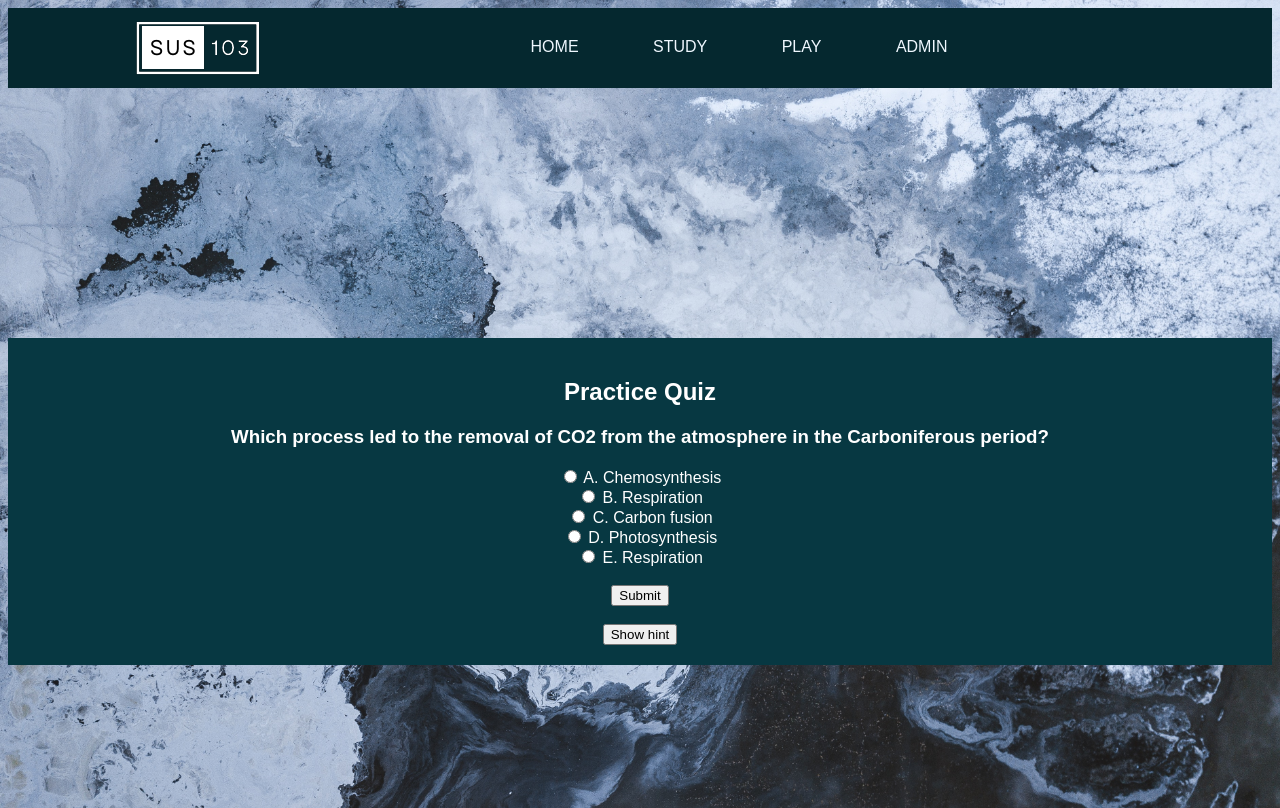
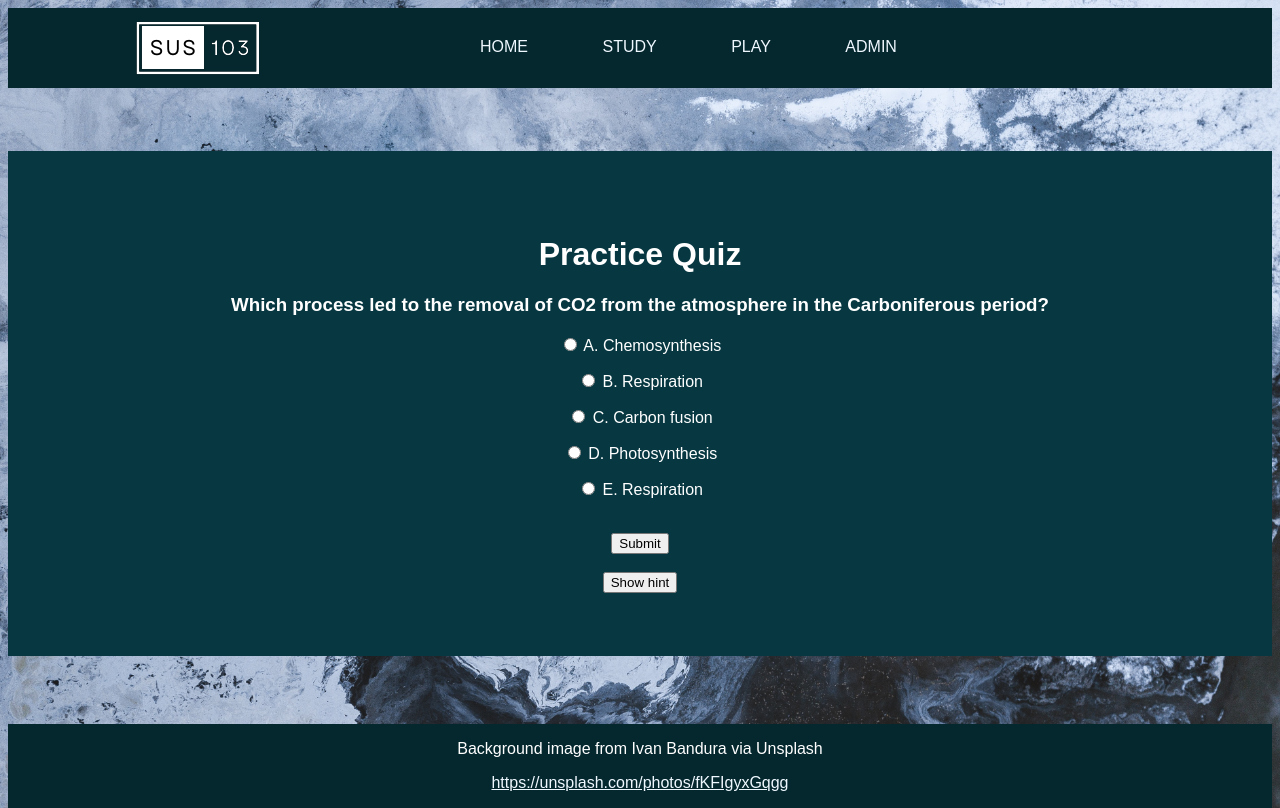
Before and after one commit to Asa-Is-My-Name/Capstone, a Flask app: page /quiz in a window 1280 px wide. Run offline with Flask 2, Linux system fonts and the light colour scheme.

Commit message:
formatted text and added footers to all pages

```diff
--- a/static/style/style.css
+++ b/static/style/style.css
@@ -9,6 +9,33 @@
   min-height: 100%;
   display: flex;
   flex-direction: column;
+}
+
+h1 {
+  text-align: center;
+}
+
+h3 {
+  text-align: center;
+}
+
+.intro {
+  text-align: left;
+  padding-left: 20%;
+  padding-right: 15%;
+}
+
+.questions {
+  text-align: left;
+  line-height: 1.4;
+  padding-left: 20%;
+  padding-right: 20%;
+  list-style-position:inside;
+
+}
+
+.cbtn {
+  display: inline-block;
 }
 
 .container {
@@ -30,7 +57,7 @@
   background: #073842;
   width: auto;
   padding: 20px;
-  margin-top: 250px;
+  margin-top: 5%;
 }
 
 .study-body {
@@ -41,8 +68,8 @@
 .study-box {
   background: #073842;
   width: auto;
-  padding: 20px;
-  margin-top: 250px;
+  padding: 5%;
+  margin-top: 5%;
 }
 
 .admin-body {
@@ -53,8 +80,8 @@
 .admin-box {
   background: #073842;
   width: auto;
-  padding: 20px;
-  margin-top: 250px;
+  padding: 5%;
+  margin-top: 5%;
 }
 
 .game-body {
@@ -65,12 +92,8 @@
 .game-box {
   background: #073842;
   width: auto;
-  padding: 20px;
-  margin-top: 250px;
-}
-
-p {
-  line-height: 1.4;
+  padding: 5%;
+  margin-top: 5%;
 }
 
 header {
@@ -84,7 +107,8 @@ header::after {
 }
 
 nav {
-  float: center;
+  padding-left: 10%;
+  padding-right: 10%;
 }
 
 nav ul {
@@ -152,11 +176,13 @@ nav a:hover::before {
 }
 
 footer {
+  padding-left: 0%;
   text-align: center;
-  padding: 3px;
+
   background-color: #05282f;
   color: white;
   margin-top: auto;
+  float: center;
 }
 
 footer > p > a {
--- a/templates/addq.html
+++ b/templates/addq.html
@@ -31,5 +31,9 @@
 
       </form>
     </div>
+    <footer>
+      <p>Background image from Ivan Bandura via Unsplash</p>
+      <p><a href="https://unsplash.com/photos/PV8D2xTjdVo">https://unsplash.com/photos/PV8D2xTjdVo</a></p>
+    </footer>
   </body>
 </html>
--- a/templates/admin.html
+++ b/templates/admin.html
@@ -21,9 +21,10 @@
         <form action ="deleteq">
           <input type="submit" value="Delete Question"/>
         </form>
+      <br>
       <h3>Question List</h3>
         {% for question in q_list%}
-              <p>{{question}}</p>
+              <li class="questions">{{question}}</li>
           {% endfor %}
     </div>
     <footer>
--- a/templates/deleteq.html
+++ b/templates/deleteq.html
@@ -19,5 +19,9 @@
         <input type="submit" value="Submit">
       </form>
     </div>
+    <footer>
+      <p>Background image from Ivan Bandura via Unsplash</p>
+      <p><a href="https://unsplash.com/photos/PV8D2xTjdVo">https://unsplash.com/photos/PV8D2xTjdVo</a></p>
+    </footer>
   </body>
 </html>
--- a/templates/editq.html
+++ b/templates/editq.html
@@ -34,5 +34,9 @@
 
       </form>
     </div>
+    <footer>
+      <p>Background image from Ivan Bandura via Unsplash</p>
+      <p><a href="https://unsplash.com/photos/PV8D2xTjdVo">https://unsplash.com/photos/PV8D2xTjdVo</a></p>
+    </footer>
   </body>
 </html>
--- a/templates/game_play.html
+++ b/templates/game_play.html
@@ -53,5 +53,9 @@
             button.style.display = "none"
         }
     </script>
+    <footer>
+      <p>Background image from the United States Geological Survey</p>
+      <p><a href="https://unsplash.com/photos/3F2YdXjJMCI">https://unsplash.com/photos/3F2YdXjJMCI</a></p>
+    </footer>
 </body>
 </html>
--- a/templates/game_results.html
+++ b/templates/game_results.html
@@ -21,5 +21,9 @@
     <form action ="/">
         <input type="submit" value="Return to main menu"/>
     </form>
+    <footer>
+      <p>Background image from the United States Geological Survey</p>
+      <p><a href="https://unsplash.com/photos/3F2YdXjJMCI">https://unsplash.com/photos/3F2YdXjJMCI</a></p>
+    </footer>
 </body>
 </html>
--- a/templates/game_review.html
+++ b/templates/game_review.html
@@ -31,6 +31,9 @@
         <p style="width: 35%; margin: 0 auto;">{{ image['hint'] }}</p><br><br>
     {% endfor %}
     {% endif %}
-
+    <footer>
+      <p>Background image from the United States Geological Survey</p>
+      <p><a href="https://unsplash.com/photos/3F2YdXjJMCI">https://unsplash.com/photos/3F2YdXjJMCI</a></p>
+    </footer>
 </body>
 </html>
--- a/templates/index.html
+++ b/templates/index.html
@@ -12,7 +12,7 @@
   <div class="home-box">
   <h1>Introduction to Climate Change</h1>
 
-  <h2>This website is designed to help you thrive in your class and in life after you complete this course.
+  <h2 class="intro">This website is designed to help you thrive in your class and in life after you complete this course.
       The goal is to spread verified information about climate change so that we can become better advocates
       for this beautiful planet we get to call home.</h2>
 
--- a/templates/question_result.html
+++ b/templates/question_result.html
@@ -49,5 +49,9 @@
     {% endif %}
     <br>
   </div>
+  <footer>
+    <p>Background image from Ivan Bandura via Unsplash</p>
+    <p><a href="https://unsplash.com/photos/fKFIgyxGqgg">https://unsplash.com/photos/fKFIgyxGqgg</a></p>
+  </footer>
 </body>
 </html>
--- a/templates/quiz.html
+++ b/templates/quiz.html
@@ -12,12 +12,12 @@
 <body class="study-body">
   {% include 'navBar.html' %}
   <div class="study-box">
-    <h2>Practice Quiz</h2>
+    <h1>Practice Quiz</h1>
     <!-- show question and answer choices -->
     <h3>{{ question['question'] }}</h3>
     <form action='/quiz' method='POST'>
         {% for choice in question['choices'] %}
-            <input type="radio" name="options" id='{{choice}}' value='{{choice}}' required/> {{ choice }}<br>
+           <p class="choice"><input type="radio" name="options" id='{{choice}}' value='{{choice}}' required/> {{ choice }}</p>
         {% endfor %}
       <br>
       <input type="submit" value="Submit"/>
@@ -25,8 +25,8 @@
     <br>
 
     {% for hint in question['hints'] %}
-      <button id="btn{{hint}}" onclick="showImage('{{hint}}')">Show hint</button>
-      <img id="{{hint}}" class="hint_image" src="/static/img/quiz/{{hint}}" alt="Image" width="25%">
+      <button id="btn{{hint}}" onclick="showImage('{{hint}}')" class="cbtn">Show hint</button>
+      <img id="{{hint}}" class="hint_image" src="/static/img/quiz/{{hint}}" alt="Image" width="25%" class="cbtn">
     {% endfor %}
 
     <!-- function to display image hints -->
@@ -40,5 +40,9 @@
       }
     </script>
   </div>
+  <footer>
+    <p>Background image from Ivan Bandura via Unsplash</p>
+    <p><a href="https://unsplash.com/photos/fKFIgyxGqgg">https://unsplash.com/photos/fKFIgyxGqgg</a></p>
+  </footer>
 </body>
 </html>
```
